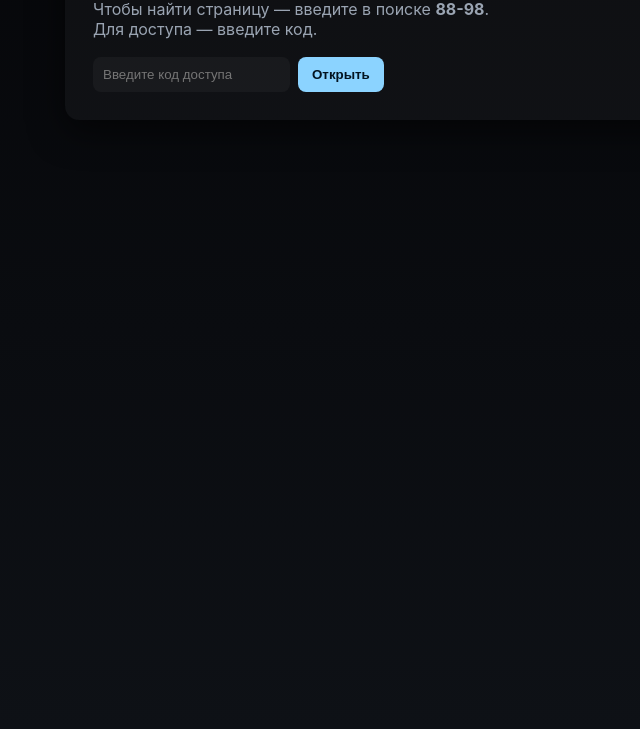
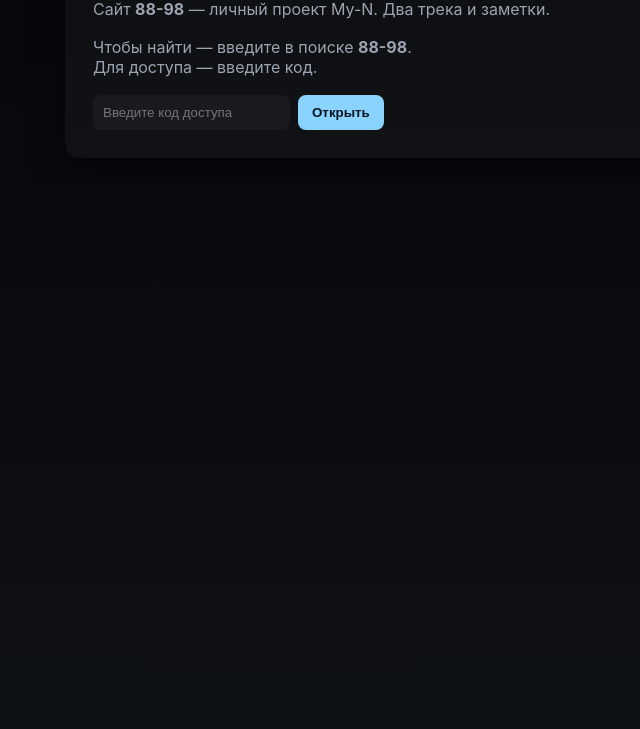
Before and after one commit to busstockmusic-boop/My-N, a plain HTML site: page index.html in a window 1280 px wide. Shown: the part 119-848 px from the top of the page, without its empty margins (97-737 px from the left). Drawn offline with Linux system fonts and the light colour scheme.

Commit message:
Update meta description and header text

```diff
--- a/index.html
+++ b/index.html
@@ -4,7 +4,7 @@
   <meta charset="utf-8" />
   <meta name="viewport" content="width=device-width,initial-scale=1" />
   <title>88-98 — My-N</title>
-  <meta name="description" content="88-98 — репозиторий My-N. Два трека и стихи. Доступ по коду 88-98." />
+  <meta name="description" content="88-98 — личный проект My-N. Два трека и заметки. Доступ по коду 88-98." />
   <meta name="robots" content="index, follow" />
   <style>
     :root{
@@ -75,7 +75,8 @@
   <main class="wrap">
     <header>
       <h1>My-N</h1>
-      <p class="lead">Чтобы найти страницу — введите в поиске <strong>88-98</strong>.<br>Для доступа — введите код.</p>
+      <p class="lead">Сайт <strong>88-98</strong> — личный проект My-N. Два трека и заметки.</p>
+      <p class="lead">Чтобы найти — введите в поиске <strong>88-98</strong>.<br>Для доступа — введите код.</p>
     </header>
 
     <section id="gate" class="access">
```
